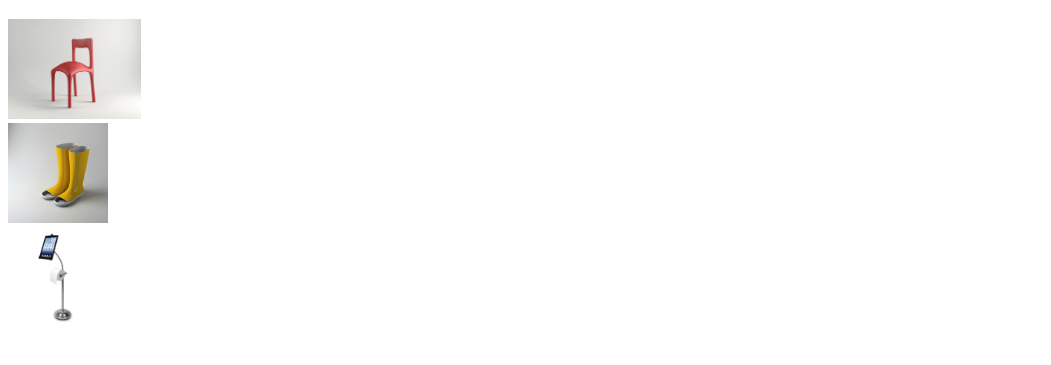
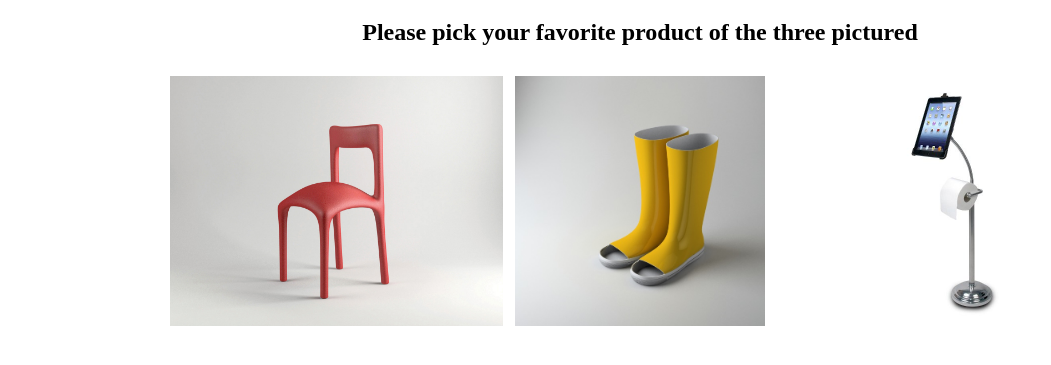
Before and after one commit to tbsharkey/odd-duck, a plain HTML site: page index.html in a window 1280 px wide. Shown: the part 61-426 px from the top of the page, without its empty margins (0-1051 px from the left). Drawn offline with Linux system fonts and the light colour scheme.

Commit message:
Fixed js and added CSS

```diff
--- a/css/style.css
+++ b/css/style.css
@@ -3,6 +3,25 @@ header {
   text-align: center;
 }
 
+main h2 {
+  text-align: center;
+}
+
 img {
-  height: 100px;
+  height: 250px;
 }
+
+.product {
+  width: calc(100% / 3);
+  display: inline;
+  text-align: center;
+  box-sizing: border-box;
+  padding: 10px;
+}
+
+#product-display {
+  display: flex;
+  justify-content: space-between;
+  max-width: 960px; /* adjust this value as needed */
+  margin: 0 auto;
+}
--- a/index.html
+++ b/index.html
@@ -12,6 +12,7 @@
     <h1>Odd Duck Product Voting</h1>
   </header>
   <main>
+    <h2>Please pick your favorite product of the three pictured</h2>
     <section id="product-display">
       <div class="product">
         <img src="" alt="Product 1" id="image1">
--- a/js/app.js
+++ b/js/app.js
@@ -11,6 +11,7 @@ const products = [];
 
 let totalRounds = 25;
 let currentRound = 0;
+let currentProducts = [];
 
 products.push(new Product('bag', './img/bag.jpg'));
 products.push(new Product('banana', './img/banana.jpg'));
@@ -48,8 +49,6 @@ function renderProducts() {
   let product2 = products[getRandomIndex()];
   let product3 = products[getRandomIndex()];
 
-  console.log(product1, product2, product3);
-
   while (product1.name === product2.name || product1.name === product3.name) {
     product1 = products[getRandomIndex()];
   }
@@ -70,6 +69,7 @@ function renderProducts() {
   image3.alt = product3.name;
   product3.timesShown += 1;
 
+  currentProducts = [product1, product2, product3];
 }
 
 renderProducts();
@@ -84,10 +84,12 @@ function handleProductClick(event) {
     }
   }
 
+
   currentRound++;
   if (currentRound <= totalRounds) {
     renderProducts();
   } else {
+
     productDisplay.removeEventListener('click', handleProductClick);
     displayResults();
   }
```
